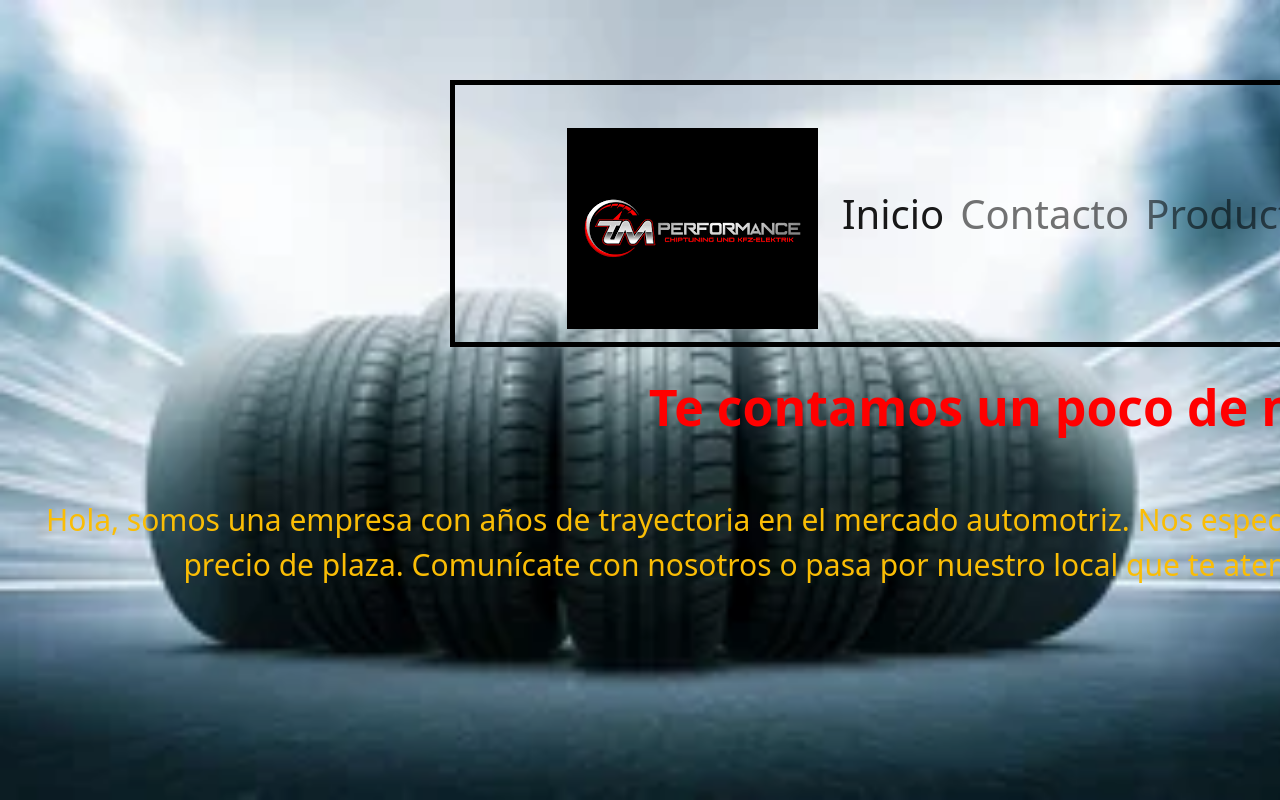
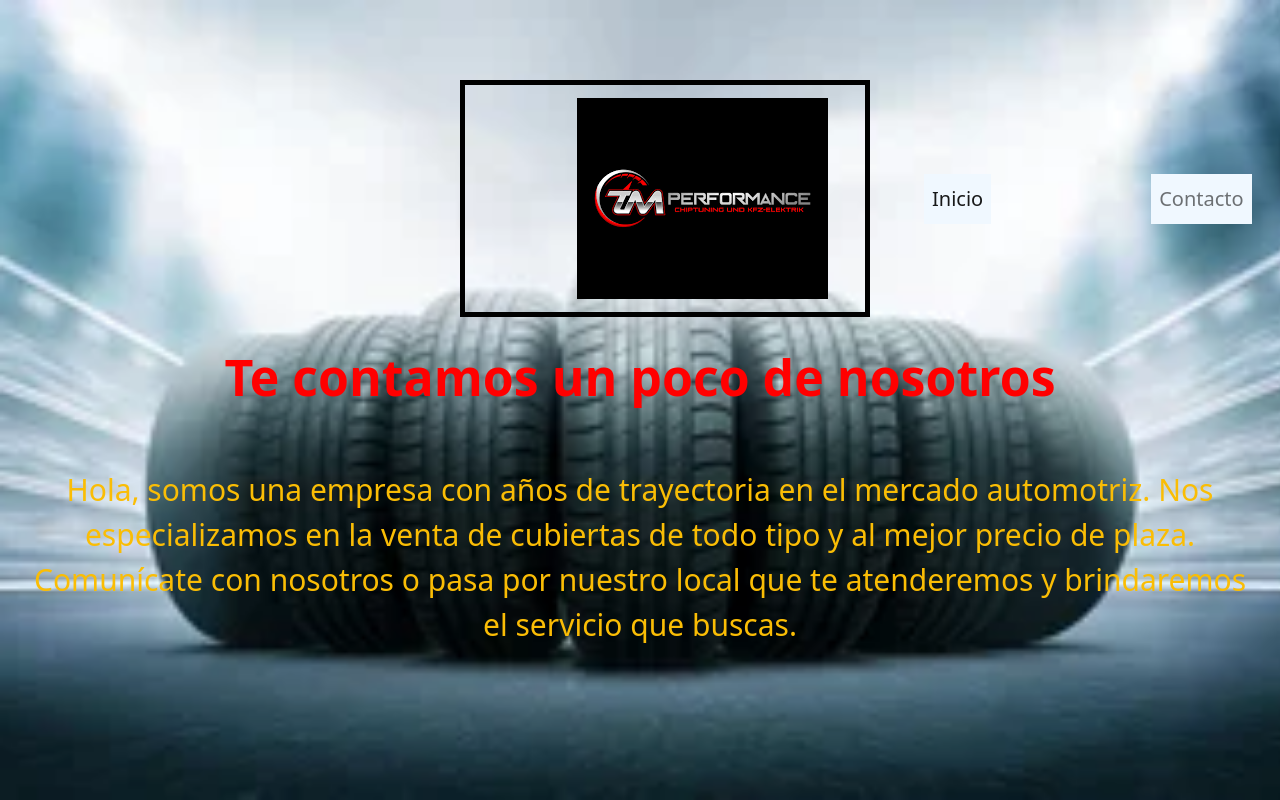
Before and after one commit to ManuelTricarico2223/nuevoVentas, a website: page secciones/nosotros.html in a window 1280 px wide. Shown: the top 800 px of the page. Drawn offline with nearby package versions, Linux system fonts and the light colour scheme.

Commit message:
margenes

```diff
--- a/css/nosotros.css
+++ b/css/nosotros.css
@@ -7,15 +7,9 @@
 body{
     background: url(../imagenes/cubiertas\ en\ fila.jpg) no-repeat center center fixed;
     background-size: cover;
-    width: 100%;
-    display:flex;
+    margin: 10px;
 }
-.navbar{
-    font-size: 30px;
-    color: black;
-    margin-left: 50px;
 
-}
 
 
 /* areas*/
@@ -30,17 +24,18 @@ body{
 .navbar{
     grid-area: navbar;
 }
-.navbar-brand{
-    grid-area: navbar-brand;
-}
 .p1{
     grid-area: p1;
+}
+.nav-link{
+    grid-area: nav-link;
 }
 
 @media (min-width:420px){
        .container{
       grid-area:
         "navbar"
+        "nav-link"
         "navbar-collapse"
         "titulo2"
         "p1";
@@ -48,12 +43,13 @@ body{
     }
 
     .titulo2{
-        font-size: 50px;
+        font-size: 40px;
         text-align: center;
         margin-top: 30px;
         margin-bottom: 30px;
-        color: rgb(7, 240, 240);
+        color: rgb(252, 0, 0);
         font-weight: bolder;
+
     }
    .p1{
     font-size: 30px;
@@ -62,9 +58,17 @@ body{
     margin: 50px 10px 50px 10px;
     text-align: center;
    }
-   .navbar-brand{
-    margin-top: 30px;
+
+   .nav-item{
+    color: aqua;
    }
+  .nav-link{
+    background-color: aliceblue;
+    margin: 10px 80px;
+    padding:10px;
+    font-size: 20px;
+  }
+  a
 }
 
 @media (min-width:720px){
--- a/scss/layout/_body.scss
+++ b/scss/layout/_body.scss
@@ -1,7 +1,6 @@
 body{
-    margin: 0%;
-    display: flex;
+    margin:10px;
     background-color: darkcyan;
-    text-align: center;
+
 
    }
--- a/secciones/nosotros.html
+++ b/secciones/nosotros.html
@@ -6,7 +6,7 @@
     <meta name="viewport" content="width=device-width, initial-scale=1.0">
     <meta name="keywords" content="Cubiertas y accesorios">
     <meta name="description" content="Venta de cubiertas-Accesorios-Promociones-Envios">
-    <title>nosotros</title>
+    <title>Nosotros</title>
     <link href="https://unpkg.com/aos@2.3.1/dist/aos.css" rel="stylesheet">
     <link href="https://cdn.jsdelivr.net/npm/bootstrap@5.1.3/dist/css/bootstrap.min.css" rel="stylesheet" integrity="sha384-1BmE4kWBq78iYhFldvKuhfTAU6auU8tT94WrHftjDbrCEXSU1oBoqyl2QvZ6jIW3" crossorigin="anonymous">
    <link rel="stylesheet" href="../secciones/nosotros.html">
```
Also changed, not shown: css/style.css.
